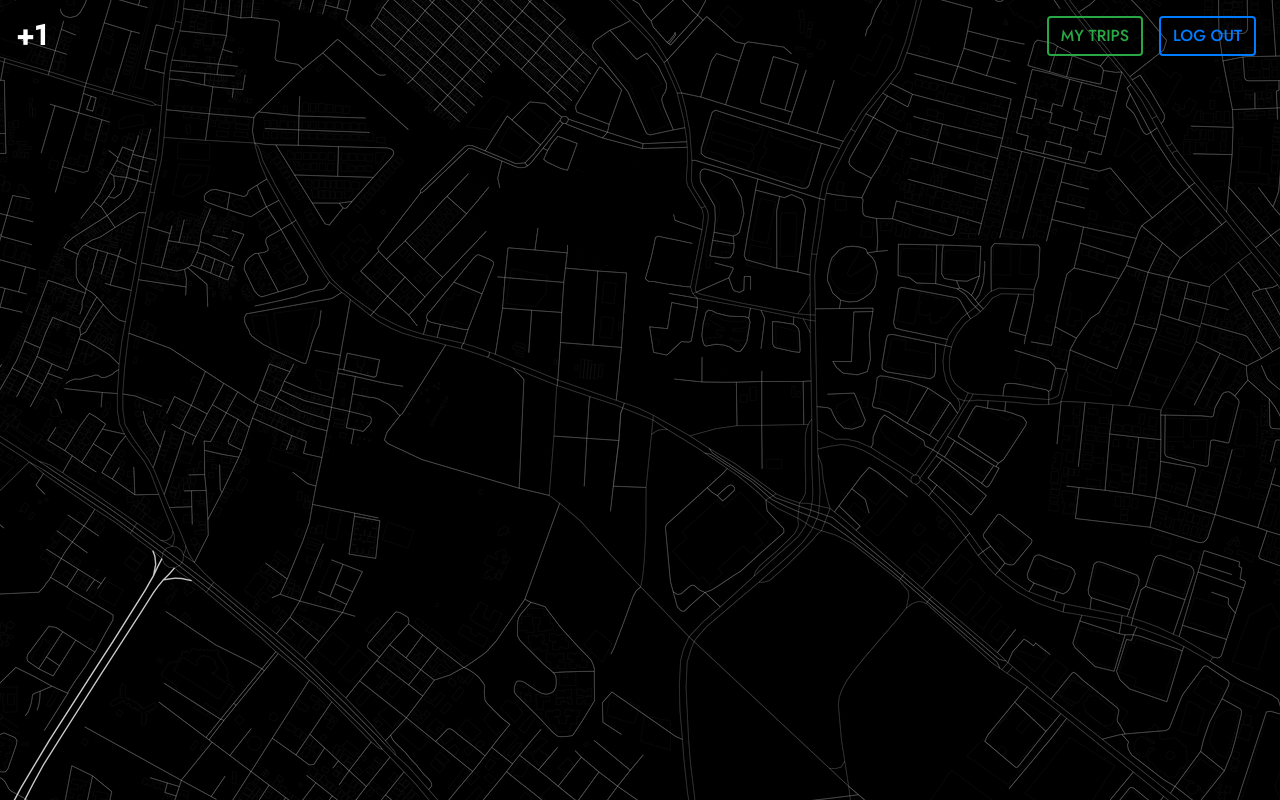
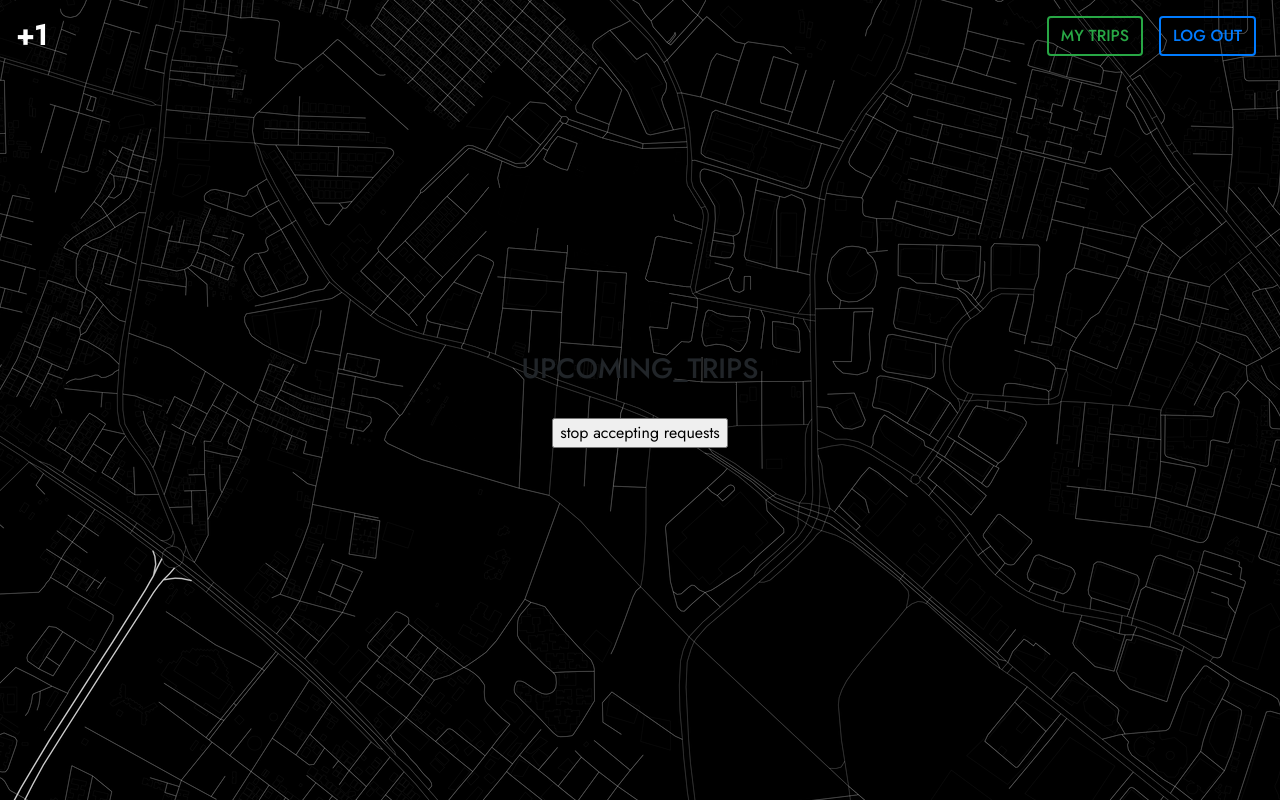
Before and after one commit to jr-john/plusOne, a Django app: page /activity/ in a window 1280 px wide. Run offline with Django 3.2, Linux system fonts and the light colour scheme; data comes from the database, SQL or seed files in the repository; both versions use the stored data as it was after the commit; some libraries are stand-ins or nearby versions.

Commit message:
made some changes

```diff
--- a/plusOne/action/templates/activity.html
+++ b/plusOne/action/templates/activity.html
@@ -1,15 +1,19 @@
 {% extends "base.html" %}
 {% block head %}<title>MY ACTIVITY</title>{% endblock %}
 {% block body %}
+
+<h3>UPCOMING_TRIPS</h3><br>
+
     {% for feed in feeds %}
+
     <div>
         <h4>source:</h4><p>{{ feed.source }}</p><br>
         <h4>destination:</h4><p>{{ feed.destination }}</p><br>
         <h4>date and time:</h4><p>{{ feed.journey_datetime }}</p><br>
-        <form action="stop">
-        <input type="button" value="stop accepting requests">
-        </form>
         <br><br>
     </div>
     {% endfor %}
+    <form action="stop/">
+        <input type="submit" value="stop accepting requests">
+    </form>
 {% endblock %}
--- a/plusOne/action/templates/base.html
+++ b/plusOne/action/templates/base.html
@@ -12,7 +12,7 @@
 <nav class="navbar navbar-expand-md navbar-dark navbar-black fixed-top bg-dark">
     <span class="po-icon"> +1 </span>
     <div class="ml-auto btn-container">
-        <form class="form-inline my-2">
+        <form class="form-inline my-2" action="activity/">
             <button class="btn btn-outline-success outline-btn nav-btn mx-2" type="submit"> MY TRIPS </button>
         </form>
         <form class="form-inline my-2">
--- a/plusOne/action/templates/home.html
+++ b/plusOne/action/templates/home.html
@@ -1,7 +1,7 @@
 {% extends 'base.html' %}
 
 {% block body %}
-<div class="container card home-card p-5 shadow-lg">
+<div class="container card home-card p-5 shadow-lg" action="search/">
     <form id="trip" method="POST"> {% csrf_token %}
         <label class="ml-1"> {{ form.destination.label }} </label>
         {{ form.destination }}
--- a/plusOne/action/templates/search.html
+++ b/plusOne/action/templates/search.html
@@ -6,4 +6,8 @@
         <p>{{ object.journey_date }}<br>{{ object.journey_time }}<br></p>
         <p>{{ object.is_active }}<br>{{ object.owner }}<br></p>
     {% endfor %}
+
+    <form action="add/">
+        <input type="submit" value="Add new trip">
+    </form>
 {% endblock %}
--- a/plusOne/action/urls.py
+++ b/plusOne/action/urls.py
@@ -1,8 +1,10 @@
 from django.urls import path
-from .views import home, activity, search
+from .views import home, activity, search, add, stop
 
 urlpatterns = [
     path("", home, name="home"),
     path("activity/", activity, name="activity"),
-    path("search/", search, name="search")
+    path("search/", search, name="search"),
+    path("search/add/", add, name="add"),
+    path("activity/stop/", stop, name="stop")
 ]
--- a/plusOne/action/views.py
+++ b/plusOne/action/views.py
@@ -42,8 +42,7 @@ def stop(request, *args, **kwargs):
     for trip in trips:
         if trip.owner == request.user.username:
             trip.is_active = False
-            break
-    return redirect("activity/")
+    return redirect("activity")
 
 # @login_required
 def search(request, *args, **kwargs):
@@ -79,3 +78,8 @@ def search(request, *args, **kwargs):
     # print("list",object_list)
     context = {"params":params, "object_list":object_list}
     return render(request, "search.html", context)
+
+
+
+def add(request):
+    return render(request, 'newTrip.html')
--- a/plusOne/plusOne/urls.py
+++ b/plusOne/plusOne/urls.py
@@ -21,7 +21,7 @@ from django.urls import path, include
 urlpatterns = [
     path('admin/', admin.site.urls),
     path('', include('action.urls')),
-    path('', include('cas_auth.urls')),
+    #path('', include('cas_auth.urls')),
     # path('accounts/login/', cas.views.login),
     # path('accounts/logout/', cas.views.logout),
 ]
```
Also changed, not shown: plusOne/db.sqlite3.
